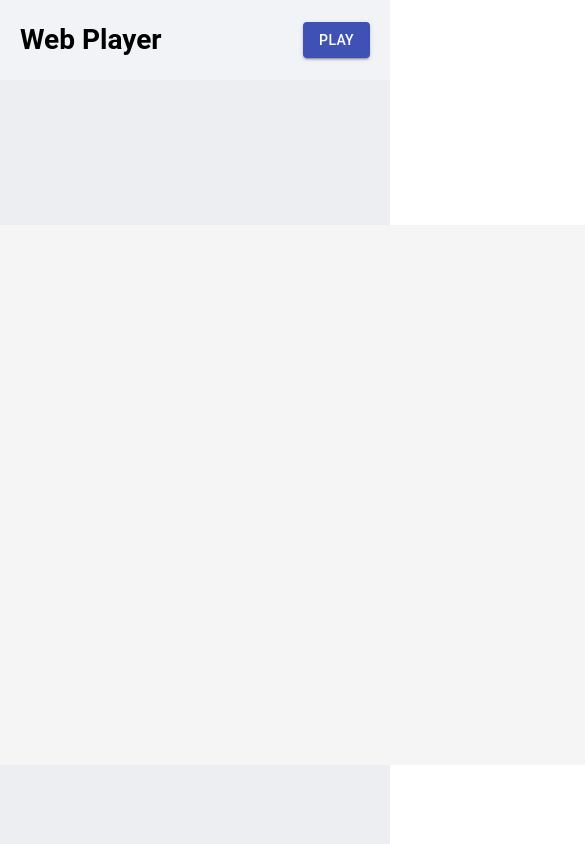
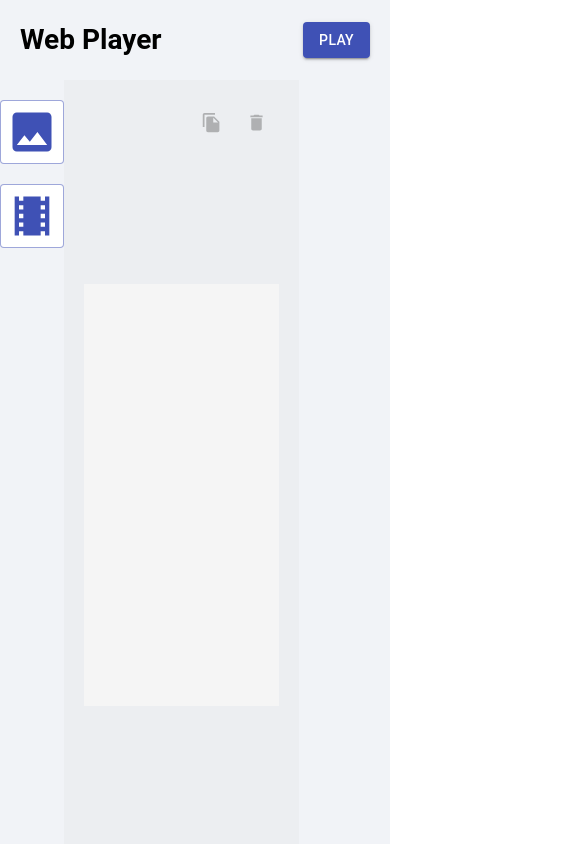
Before and after one commit to MuJungHo/web-signage, a React app: page / in a window 390 px wide. Shown: the top 844 px of the page, 585 px wide, since content can reach past the window. Built offline with nearby package versions, Linux system fonts and the light colour scheme.

Commit message:
畫布大小設定為螢幕一半

```diff
--- a/src/components/Board.js
+++ b/src/components/Board.js
@@ -3,13 +3,13 @@
 export default ({ layers, setLayers, activeLayerID, setActiveLayerID }) => {
   const board = React.useRef()
   return (
-    <svg xmlns="http://www.w3.org/2000/svg" version="1.1" width="960" height="540"
+    <svg xmlns="http://www.w3.org/2000/svg" version="1.1" width={window.innerWidth / 2} height={window.innerHeight / 2}
       ref={board}
       style={{ marginTop: 20 }}
     >
       <rect
-        width="960"
-        height="540" x="0" y="0" fill="#f5f5f5"
+        width={window.innerWidth / 2}
+        height={window.innerHeight / 2} x="0" y="0" fill="#f5f5f5"
         onClick={() => setActiveLayerID()} />
       {
         layers
--- a/src/components/Layer.js
+++ b/src/components/Layer.js
@@ -74,8 +74,8 @@
     var newBottom = layer.top + e.y - start.top + layer.height
     if (newLeft < 0) newLeft = 0
     if (newTop < 0) newTop = 0
-    if (newRight > 960) newLeft = 960 - layer.width
-    if (newBottom > 540) newTop = 540 - layer.height
+    if (newRight > window.innerWidth / 2) newLeft = window.innerWidth / 2 - layer.width
+    if (newBottom > window.innerHeight / 2) newTop = window.innerHeight / 2 - layer.height
     if (layerYs.some(layerY => Math.abs(layerY - newLeft) < 10)) {
       newLeft = layerYs.find(layerY => Math.abs(layerY - newLeft) < 10)
     }
--- a/src/components/Player.js
+++ b/src/components/Player.js
@@ -5,7 +5,7 @@
 } from '@material-ui/core'
 import CloseIcon from '@material-ui/icons/Close';
 const VideoLayer = ({ layer }) => {
-  const zoom = window.innerWidth / 960
+  const zoom = 2
   return (
     <video width={layer.width * zoom} height={layer.height * zoom} autoPlay>
       <source src={`./assets/videos/${layer.data.id}.mp4`} type="video/mp4" />
@@ -13,7 +13,7 @@
   )
 }
 const ImageLayer = ({ layer }) => {
-  const zoom = window.innerWidth / 960
+  const zoom = 2
   return (
     <img
       src={`./assets/images/${layer.data.id}.jpg`}
@@ -25,7 +25,7 @@
   )
 }
 const Layer = ({ layer }) => {
-  const zoom = window.innerWidth / 960
+  const zoom = 2
   return (
     <div style={{
       position: 'absolute',
```
